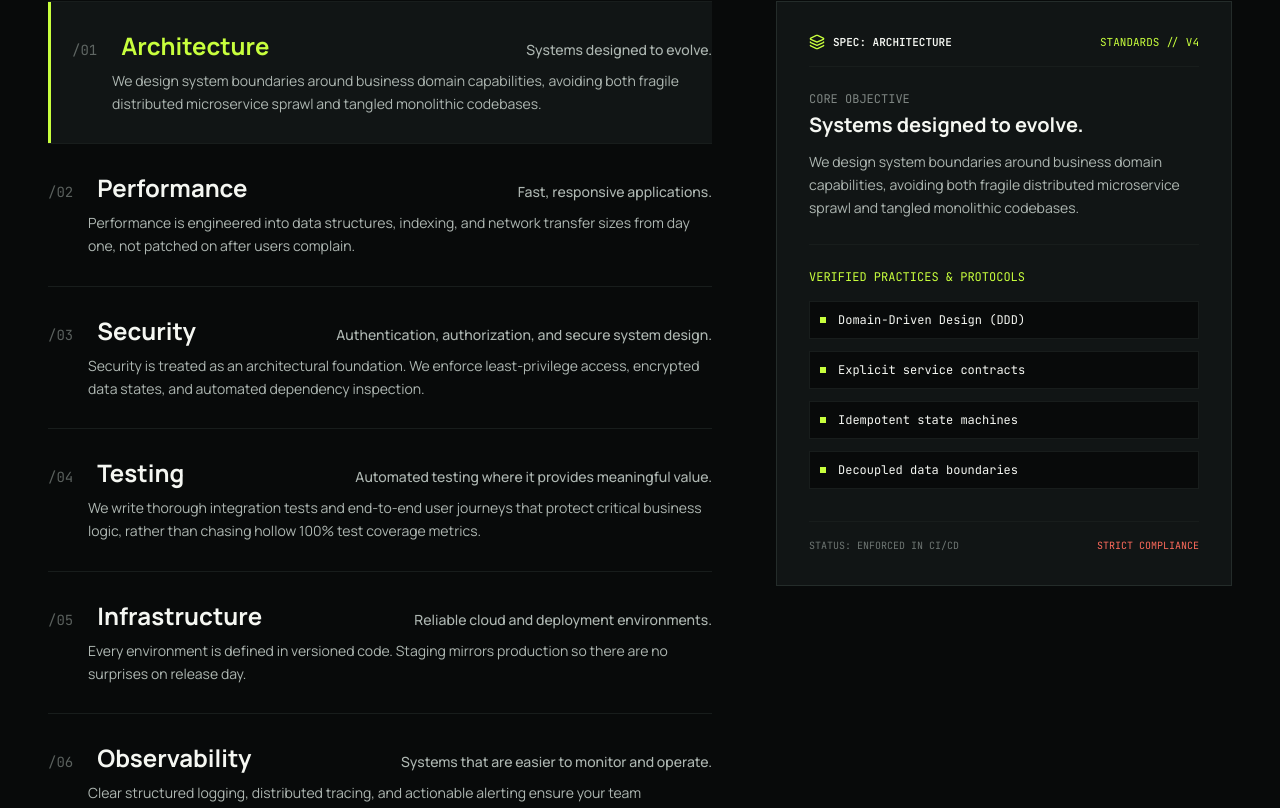
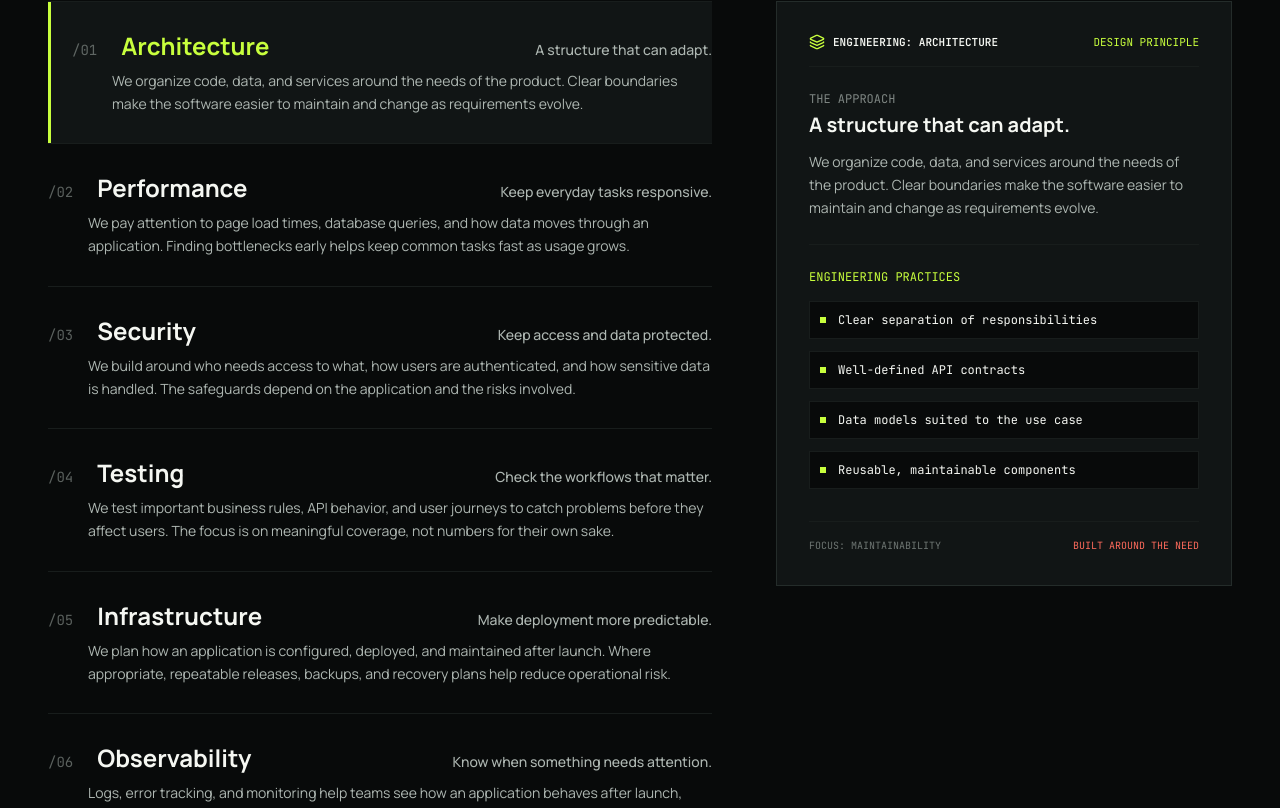
Before and after one commit to Xlogik-code/xlogik-site, a React (Vite) app: page / in a window 1280 px wide. Shown: the part 6928-7736 px from the top of the page. Built offline with nearby package versions, Linux system fonts and the light colour scheme.

Commit message:
docs(content): update engineering pillars and section labels

```diff
--- a/src/components/EngineeringSection.tsx
+++ b/src/components/EngineeringSection.tsx
@@ -27,7 +27,7 @@ export const EngineeringSection: React.FC = () => {
             </h2>
           </div>
           <p className="text-sm text-[#AEB7B2] font-mono-code max-w-sm">
-            NO SUPERFLUOUS ABSTRACTIONS // DETERMINISTIC CODE AND VERIFIED ARCHITECTURES
+            THOUGHTFUL DECISIONS. CLEAR CODE. SOFTWARE BUILT TO LAST.
           </p>
         </div>
 
@@ -44,9 +44,8 @@ export const EngineeringSection: React.FC = () => {
                 <div
                   key={pillar.title}
                   onClick={() => setActivePillarIndex(idx)}
-                  className={`group py-6 sm:py-7 cursor-pointer transition-all duration-200 relative ${
-                    isActive ? 'pl-4 sm:pl-6 bg-[#111515]' : 'hover:pl-2'
-                  }`}
+                  className={`group py-6 sm:py-7 cursor-pointer transition-all duration-200 relative ${isActive ? 'pl-4 sm:pl-6 bg-[#111515]' : 'hover:pl-2'
+                    }`}
                 >
                   {/* Chartreuse active side indicator line */}
                   {isActive && (
@@ -58,9 +57,8 @@ export const EngineeringSection: React.FC = () => {
                       <span className="font-mono-code text-xs sm:text-sm text-[#AEB7B2]/50 group-hover:text-[#C8FF3D] transition-colors">
                         /0{idx + 1}
                       </span>
-                      <h3 className={`text-xl sm:text-2xl font-bold transition-colors ${
-                        isActive ? 'text-[#C8FF3D]' : 'text-[#F5F7F2] group-hover:text-[#F5F7F2]'
-                      }`}>
+                      <h3 className={`text-xl sm:text-2xl font-bold transition-colors ${isActive ? 'text-[#C8FF3D]' : 'text-[#F5F7F2] group-hover:text-[#F5F7F2]'
+                        }`}>
                         {pillar.title}
                       </h3>
                     </div>
@@ -91,16 +89,16 @@ export const EngineeringSection: React.FC = () => {
                     <div className="flex items-center gap-2">
                       <CurrentIcon className="w-4 h-4 text-[#C8FF3D]" />
                       <span className="text-[#F5F7F2] uppercase font-bold">
-                        SPEC: {current.title}
+                        ENGINEERING: {current.title}
                       </span>
                     </div>
-                    <span className="text-[#C8FF3D]">STANDARDS // V4</span>
+                    <span className="text-[#C8FF3D]">DESIGN PRINCIPLE</span>
                   </div>
 
                   {/* Summary & Core Objective */}
                   <div className="mb-6">
                     <div className="text-xs font-mono-code text-[#AEB7B2]/70 mb-1">
-                      CORE OBJECTIVE
+                      THE APPROACH
                     </div>
                     <div className="text-xl font-bold text-[#F5F7F2] mb-3">
                       {current.summary}
@@ -113,7 +111,7 @@ export const EngineeringSection: React.FC = () => {
                   {/* Concrete Engineering Protocols */}
                   <div className="pt-6 border-t border-[#181D1C]">
                     <div className="text-xs font-mono-code text-[#C8FF3D] mb-4">
-                      VERIFIED PRACTICES & PROTOCOLS
+                      ENGINEERING PRACTICES
                     </div>
                     <div className="space-y-3">
                       {current.metricsOrPractices.map((practice, pIdx) => (
@@ -130,8 +128,8 @@ export const EngineeringSection: React.FC = () => {
 
                   {/* Micro telemetry indicator */}
                   <div className="mt-8 pt-4 border-t border-[#181D1C] flex justify-between items-center text-[10px] font-mono-code text-[#AEB7B2]/60">
-                    <span>STATUS: ENFORCED IN CI/CD</span>
-                    <span className="text-[#FF6B5C]">STRICT COMPLIANCE</span>
+                    <span>FOCUS: MAINTAINABILITY</span>
+                    <span className="text-[#FF6B5C]">BUILT AROUND THE NEED</span>
                   </div>
                 </div>
               );
--- a/src/data/content.ts
+++ b/src/data/content.ts
@@ -269,39 +269,75 @@ export const CASE_STUDIES: CaseStudy[] = [
 export const ENGINEERING_PILLARS: EngineeringPillar[] = [
   {
     title: 'Architecture',
-    summary: 'Systems designed to evolve.',
-    details: 'We design system boundaries around business domain capabilities, avoiding both fragile distributed microservice sprawl and tangled monolithic codebases.',
-    metricsOrPractices: ['Domain-Driven Design (DDD)', 'Explicit service contracts', 'Idempotent state machines', 'Decoupled data boundaries']
+    summary: 'A structure that can adapt.',
+    details:
+      'We organize code, data, and services around the needs of the product. Clear boundaries make the software easier to maintain and change as requirements evolve.',
+    metricsOrPractices: [
+      'Clear separation of responsibilities',
+      'Well-defined API contracts',
+      'Data models suited to the use case',
+      'Reusable, maintainable components'
+    ]
   },
   {
     title: 'Performance',
-    summary: 'Fast, responsive applications.',
-    details: 'Performance is engineered into data structures, indexing, and network transfer sizes from day one, not patched on after users complain.',
-    metricsOrPractices: ['Zero unnecessary bundle weight', 'Sub-millisecond query indexing', 'Optimistic UI state updates', 'Edge caching & CDN offload']
+    summary: 'Keep everyday tasks responsive.',
+    details:
+      'We pay attention to page load times, database queries, and how data moves through an application. Finding bottlenecks early helps keep common tasks fast as usage grows.',
+    metricsOrPractices: [
+      'Efficient database queries',
+      'Optimized network requests',
+      'Responsive interface updates',
+      'Caching where it makes sense'
+    ]
   },
   {
     title: 'Security',
-    summary: 'Authentication, authorization, and secure system design.',
-    details: 'Security is treated as an architectural foundation. We enforce least-privilege access, encrypted data states, and automated dependency inspection.',
-    metricsOrPractices: ['OAuth2 / OIDC & RBAC enforcement', 'AES-256 encryption at rest and in transit', 'Strict content security policies (CSP)', 'OWASP Top 10 continuous mitigation']
+    summary: 'Keep access and data protected.',
+    details:
+      'We build around who needs access to what, how users are authenticated, and how sensitive data is handled. The safeguards depend on the application and the risks involved.',
+    metricsOrPractices: [
+      'Secure authentication',
+      'Role-based access controls',
+      'Careful handling of sensitive data',
+      'Input validation and safe error handling'
+    ]
   },
   {
     title: 'Testing',
-    summary: 'Automated testing where it provides meaningful value.',
-    details: 'We write thorough integration tests and end-to-end user journeys that protect critical business logic, rather than chasing hollow 100% test coverage metrics.',
-    metricsOrPractices: ['Automated CI regression suites', 'Realistic mock API sandboxes', 'Property-based business logic tests', 'Deterministic database seed harnesses']
+    summary: 'Check the workflows that matter.',
+    details:
+      'We test important business rules, API behavior, and user journeys to catch problems before they affect users. The focus is on meaningful coverage, not numbers for their own sake.',
+    metricsOrPractices: [
+      'Tests for critical business logic',
+      'API and integration testing',
+      'Validation of key user journeys',
+      'Regression checks for changes'
+    ]
   },
   {
     title: 'Infrastructure',
-    summary: 'Reliable cloud and deployment environments.',
-    details: 'Every environment is defined in versioned code. Staging mirrors production so there are no surprises on release day.',
-    metricsOrPractices: ['Declarative Terraform IaC', 'Immutable container images', 'Blue-green & canary rollouts', 'Automated zero-downtime migrations']
+    summary: 'Make deployment more predictable.',
+    details:
+      'We plan how an application is configured, deployed, and maintained after launch. Where appropriate, repeatable releases, backups, and recovery plans help reduce operational risk.',
+    metricsOrPractices: [
+      'Environment-based configuration',
+      'Repeatable deployment processes',
+      'Backup and recovery planning',
+      'Deployment checks and rollback plans'
+    ]
   },
   {
     title: 'Observability',
-    summary: 'Systems that are easier to monitor and operate.',
-    details: 'Clear structured logging, distributed tracing, and actionable alerting ensure your team understands exactly what the software is doing in production.',
-    metricsOrPractices: ['OpenTelemetry structured traces', 'Actionable alert thresholds', 'Real-time error triage pipelines', 'Transparent service health checks']
+    summary: 'Know when something needs attention.',
+    details:
+      'Logs, error tracking, and monitoring help teams see how an application behaves after launch, investigate issues, and identify problems before they grow.',
+    metricsOrPractices: [
+      'Structured application logs',
+      'Error tracking and diagnostics',
+      'Application and service monitoring',
+      'Alerts for critical failures'
+    ]
   }
 ];
 
```
